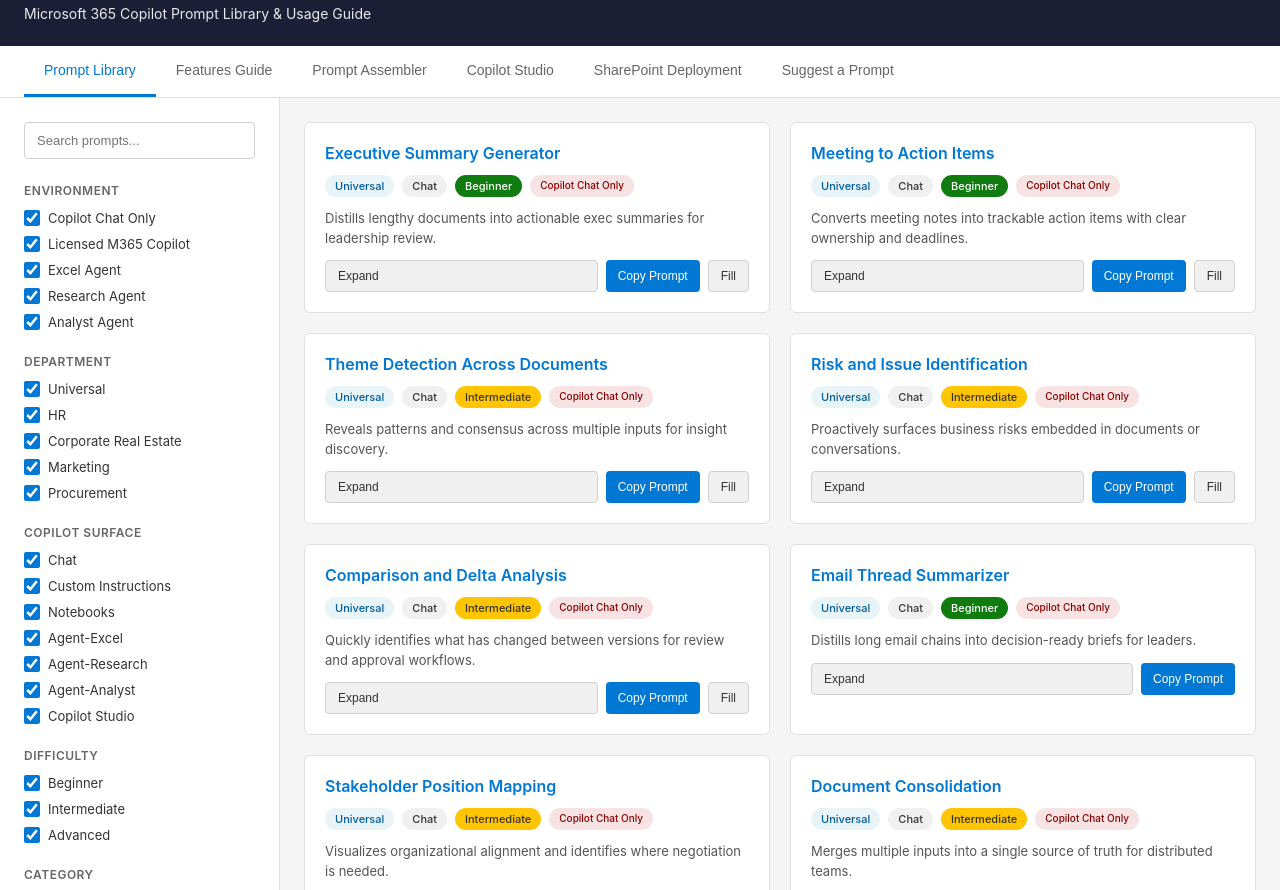
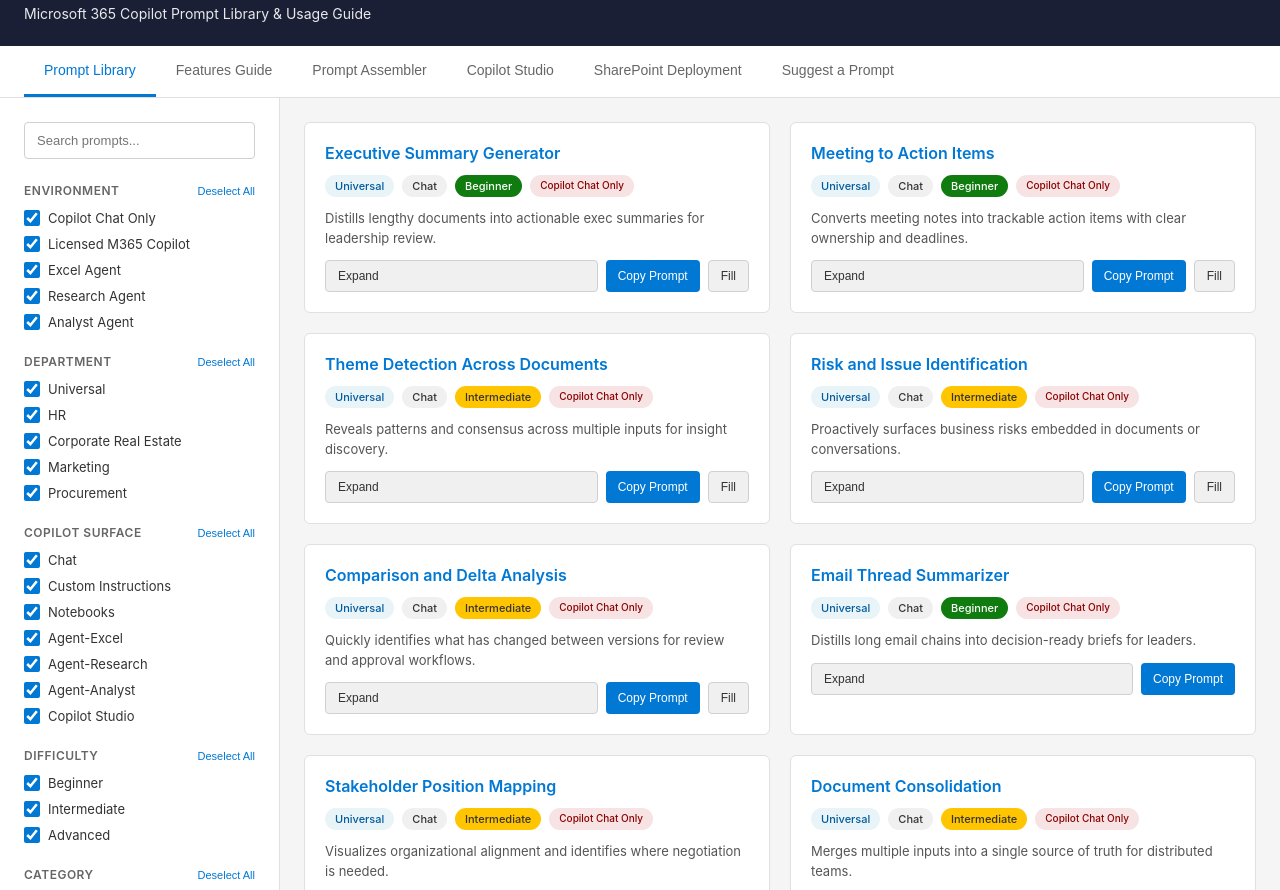
Before and after one commit to WARLAB01/warlab-projects, a plain HTML site: page docs/copilot-enablement-toolkit/index.html in a window 1280 px wide. Shown: the part 61-951 px from the top of the page. Drawn offline with nearby package versions, Linux system fonts and the light colour scheme.

Commit message:
Add Select/Deselect All to filters, fix dynamic total prompt count

```diff
--- a/docs/copilot-enablement-toolkit/index.html
+++ b/docs/copilot-enablement-toolkit/index.html
@@ -100,6 +100,32 @@
             color: #666;
             margin-bottom: 12px;
             letter-spacing: 0.5px;
+        }
+
+        .section-header {
+            display: flex;
+            justify-content: space-between;
+            align-items: center;
+            margin-bottom: 12px;
+        }
+
+        .section-header h3 {
+            margin-bottom: 0;
+        }
+
+        .toggle-all {
+            font-size: 11px;
+            color: #0078d4;
+            cursor: pointer;
+            background: none;
+            border: none;
+            padding: 0;
+            font-weight: 500;
+        }
+
+        .toggle-all:hover {
+            text-decoration: underline;
+            color: #005a9e;
         }
 
         .sidebar-search {
@@ -871,7 +897,10 @@
             </div>
 
             <div class="sidebar-section">
-                <h3>Environment</h3>
+                <div class="section-header">
+                    <h3>Environment</h3>
+                    <button class="toggle-all" data-target="envFilters">Deselect All</button>
+                </div>
                 <div class="checkbox-group" id="envFilters">
                     <div class="checkbox-item">
                         <input type="checkbox" id="env-copilot-chat" value="Copilot Chat Only" checked>
@@ -897,7 +926,10 @@
             </div>
 
             <div class="sidebar-section">
-                <h3>Department</h3>
+                <div class="section-header">
+                    <h3>Department</h3>
+                    <button class="toggle-all" data-target="deptFilters">Deselect All</button>
+                </div>
                 <div class="checkbox-group" id="deptFilters">
                     <div class="checkbox-item">
                         <input type="checkbox" value="Universal" checked>
@@ -923,7 +955,10 @@
             </div>
 
             <div class="sidebar-section">
-                <h3>Copilot Surface</h3>
+                <div class="section-header">
+                    <h3>Copilot Surface</h3>
+                    <button class="toggle-all" data-target="surfaceFilters">Deselect All</button>
+                </div>
                 <div class="checkbox-group" id="surfaceFilters">
                     <div class="checkbox-item">
                         <input type="checkbox" value="Chat" checked>
@@ -957,7 +992,10 @@
             </div>
 
             <div class="sidebar-section">
-                <h3>Difficulty</h3>
+                <div class="section-header">
+                    <h3>Difficulty</h3>
+                    <button class="toggle-all" data-target="difficultyFilters">Deselect All</button>
+                </div>
                 <div class="checkbox-group" id="difficultyFilters">
                     <div class="checkbox-item">
                         <input type="checkbox" value="Beginner" checked>
@@ -975,7 +1013,10 @@
             </div>
 
             <div class="sidebar-section">
-                <h3>Category</h3>
+                <div class="section-header">
+                    <h3>Category</h3>
+                    <button class="toggle-all" data-target="categoryFilters">Deselect All</button>
+                </div>
                 <div class="checkbox-group" id="categoryFilters">
                     <div class="checkbox-item">
                         <input type="checkbox" value="Universal Toolkit" checked>
@@ -998,7 +1039,7 @@
 
             <div class="sidebar-footer">
                 <button id="exportBtn">Export Filtered Results</button>
-                <div class="prompt-count"><span id="promptCount">0</span> / 157 prompts</div>
+                <div class="prompt-count"><span id="promptCount">0</span> / <span id="totalPromptCount">0</span> prompts</div>
             </div>
         </div>
 
@@ -1873,6 +1914,7 @@
                 // fetch failed (e.g. file:// protocol) — keep embedded data
                 console.log('CSV fetch failed, using embedded data:', e.message);
             }
+            document.getElementById('totalPromptCount').textContent = allPrompts.length;
         }
 
         // Setup event listeners
@@ -1893,20 +1935,25 @@
 
             // Filters
             document.getElementById('searchInput').addEventListener('input', applyFilters);
-            document.querySelectorAll('#envFilters input').forEach(input => {
-                input.addEventListener('change', applyFilters);
+            ['envFilters', 'deptFilters', 'surfaceFilters', 'difficultyFilters', 'categoryFilters'].forEach(groupId => {
+                document.querySelectorAll(`#${groupId} input`).forEach(input => {
+                    input.addEventListener('change', () => {
+                        applyFilters();
+                        updateToggleLabel(groupId);
+                    });
+                });
             });
-            document.querySelectorAll('#deptFilters input').forEach(input => {
-                input.addEventListener('change', applyFilters);
-            });
-            document.querySelectorAll('#surfaceFilters input').forEach(input => {
-                input.addEventListener('change', applyFilters);
-            });
-            document.querySelectorAll('#difficultyFilters input').forEach(input => {
-                input.addEventListener('change', applyFilters);
-            });
-            document.querySelectorAll('#categoryFilters input').forEach(input => {
-                input.addEventListener('change', applyFilters);
+
+            // Toggle All buttons
+            document.querySelectorAll('.toggle-all').forEach(btn => {
+                btn.addEventListener('click', (e) => {
+                    const targetId = e.target.dataset.target;
+                    const checkboxes = document.querySelectorAll(`#${targetId} input[type="checkbox"]`);
+                    const allChecked = Array.from(checkboxes).every(cb => cb.checked);
+                    checkboxes.forEach(cb => cb.checked = !allChecked);
+                    e.target.textContent = allChecked ? 'Select All' : 'Deselect All';
+                    applyFilters();
+                });
             });
 
             // Export
@@ -2014,6 +2061,14 @@
         function getCheckedValues(selector) {
             return Array.from(document.querySelectorAll(`${selector} input:checked`))
                 .map(input => input.value);
+        }
+
+        function updateToggleLabel(groupId) {
+            const btn = document.querySelector(`.toggle-all[data-target="${groupId}"]`);
+            if (!btn) return;
+            const checkboxes = document.querySelectorAll(`#${groupId} input[type="checkbox"]`);
+            const allChecked = Array.from(checkboxes).every(cb => cb.checked);
+            btn.textContent = allChecked ? 'Deselect All' : 'Select All';
         }
 
         // Render prompt library
```
